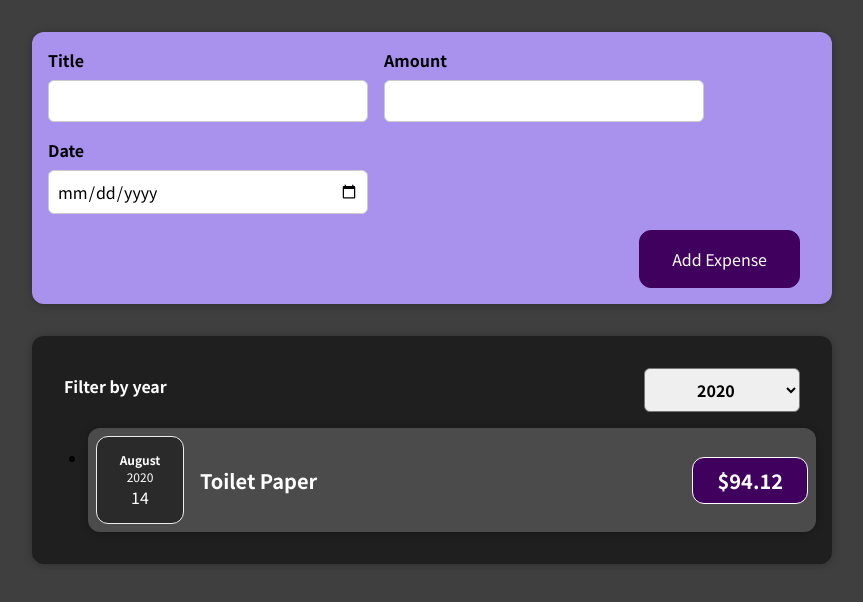
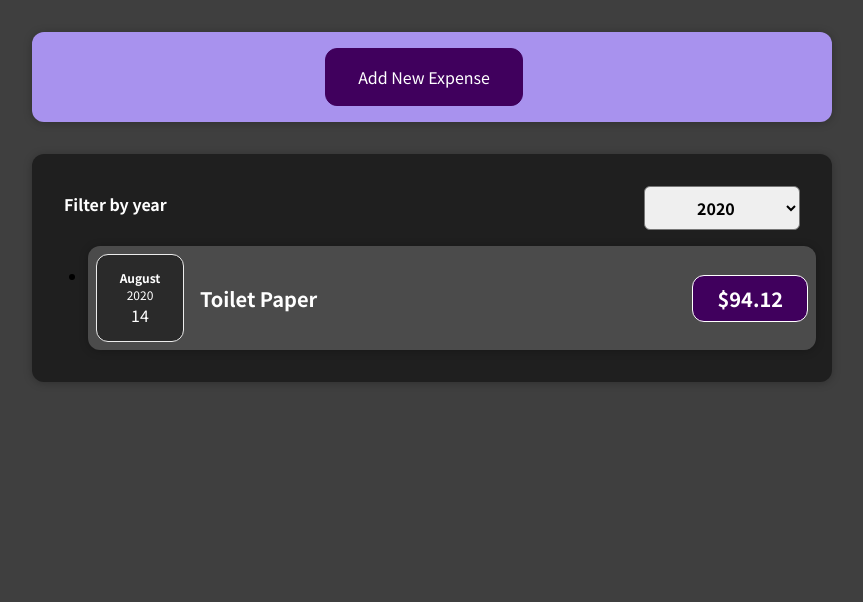
Before and after one commit to Ragnos89/complete-react-guide, a React (Create React App) app: page / in a window 1280 px wide. Shown: the top 602 px of the page, without its empty margins (208-1071 px from the left). Built offline with nearby package versions, Linux system fonts and the light colour scheme.

Commit message:
Progress cannot be changed for this item Assignment 4: Time to Practice: Conditional Content

```diff
--- a/src/components/NewExpense/ExpenseForm.js
+++ b/src/components/NewExpense/ExpenseForm.js
@@ -80,6 +80,9 @@
         </div>
       </div>
       <div className="new-expense__actions">
+        <button type="button" onClick={props.onCancel}>
+          Cancel
+        </button>
         <button type="submit">Add Expense</button>
       </div>
     </form>
--- a/src/components/NewExpense/NewExpense.js
+++ b/src/components/NewExpense/NewExpense.js
@@ -1,18 +1,35 @@
+import React, { useState } from "react";
 import ExpenseForm from "./ExpenseForm";
 import "./NewExpense.css";
 
 const NewExpense = (props) => {
+  const [isEditing, setIsEditing] = useState(false);
   const onSaveExpenseDataHandler = (enteredExpenseData) => {
     const expenseData = {
       ...enteredExpenseData,
       id: Math.random().toString(),
     };
     props.onAddExpense(expenseData);
+    setIsEditing(false);
+  };
+  const startEditingHandler = () => {
+    setIsEditing(true);
+  };
+  const stopEditingHandler = () => {
+    setIsEditing(false);
   };
 
   return (
     <div className="new-expense">
-      <ExpenseForm onSaveExpenseData={onSaveExpenseDataHandler} />
+      {!isEditing && (
+        <button onClick={startEditingHandler}>Add New Expense</button>
+      )}
+      {isEditing && (
+        <ExpenseForm
+          onSaveExpenseData={onSaveExpenseDataHandler}
+          onCancel={stopEditingHandler}
+        />
+      )}
     </div>
   );
 };
```
